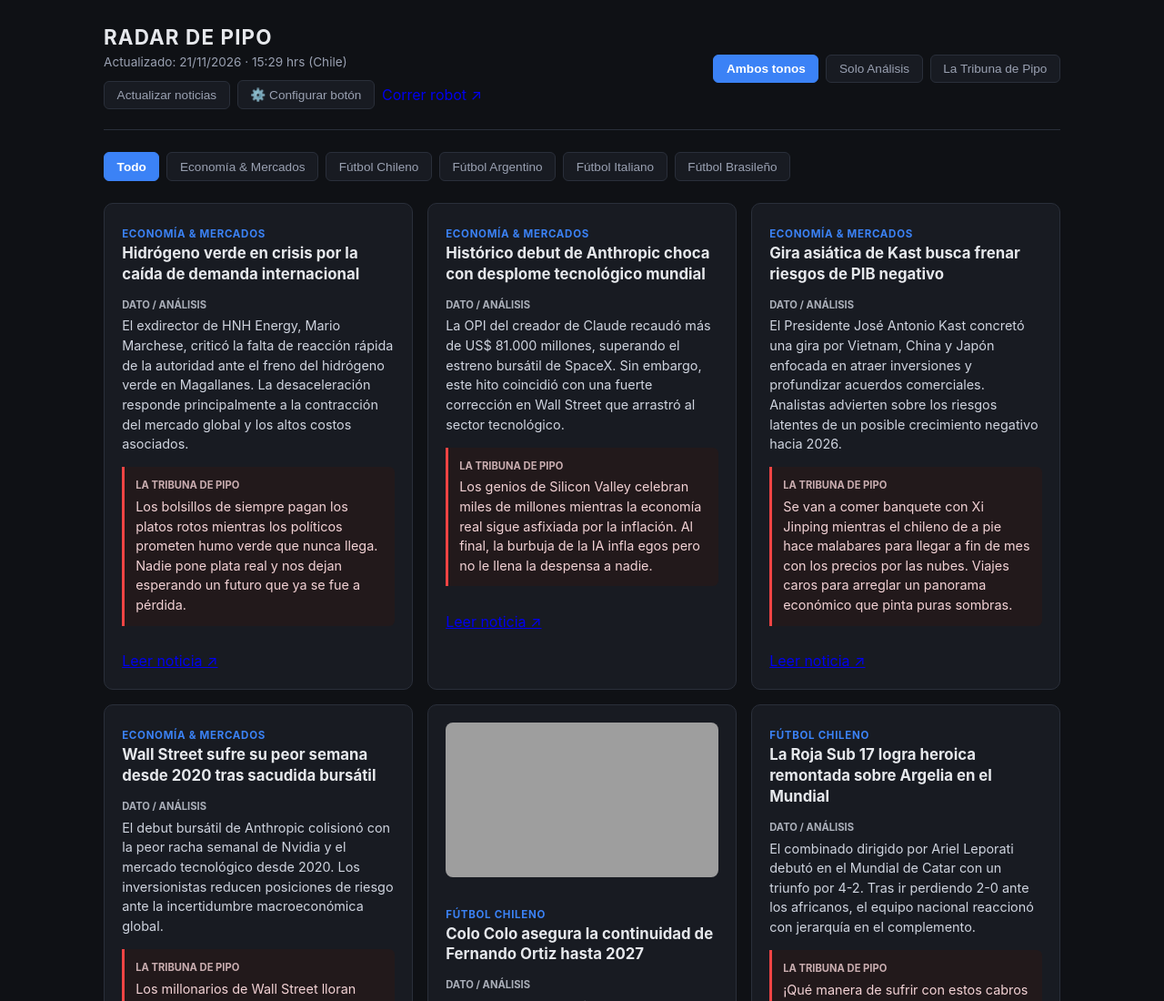
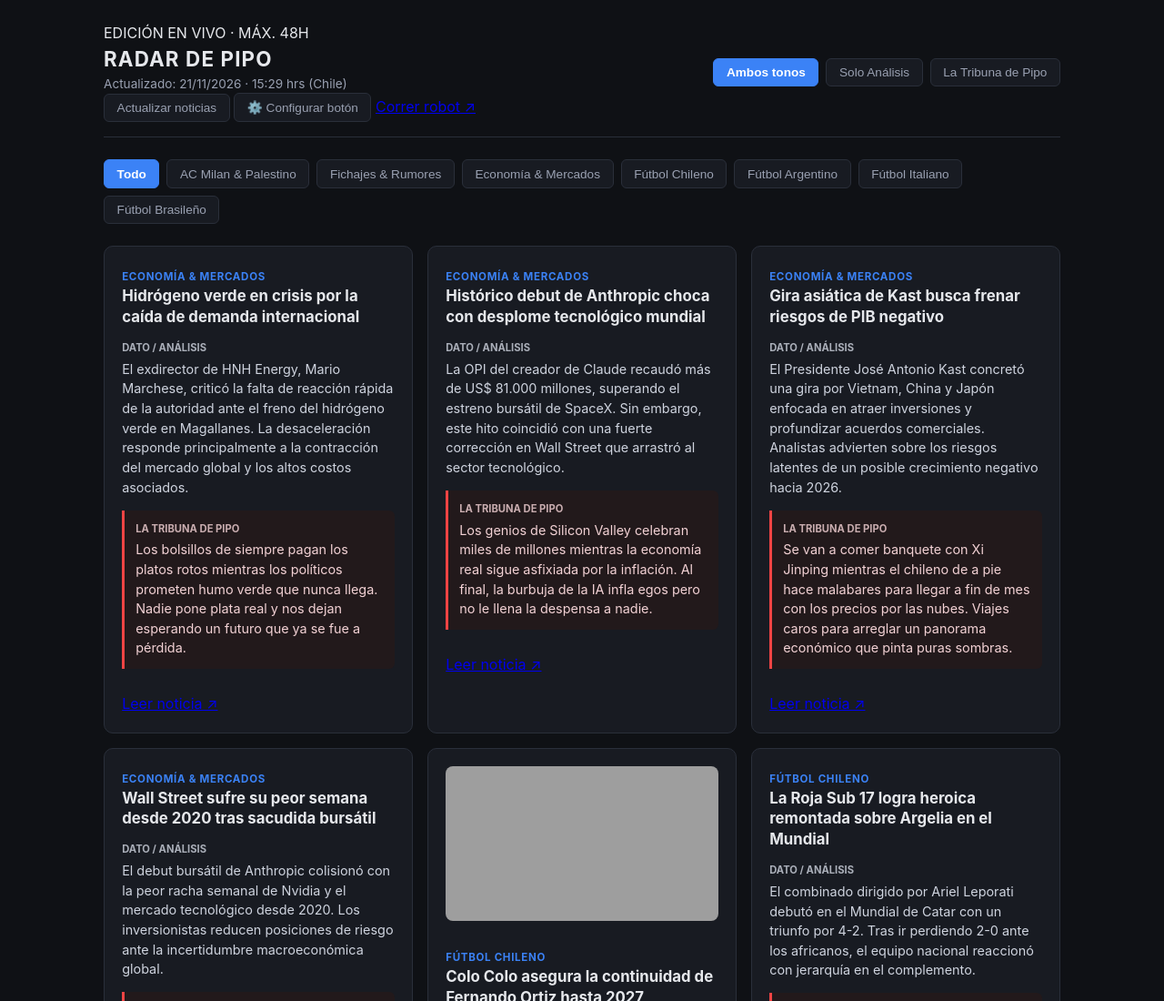
Before and after one commit to cokereyaicardi/Pipo, a plain HTML site: page index.html in a window 1280 px wide. Shown: the top 1100 px of the page at 91% size. Drawn offline with Linux system fonts and the light colour scheme; grey boxes are pictures that could not be loaded.

Commit message:
Update index.html

```diff
--- a/index.html
+++ b/index.html
@@ -8,27 +8,28 @@
 </head>
 <body>
   <header class="topbar">
-    <div>
+    <div class="brand-block">
+      <div class="brand-eyebrow">EDICIÓN EN VIVO · MÁX. 48H</div>
       <h1>RADAR DE PIPO</h1>
       <p id="last-updated" class="subtitle">Pipo está revisando la pizarra...</p>
-      <div class="action-bar" style="display: flex; gap: 8px; flex-wrap: wrap; align-items: center; margin-top: 10px;">
-        <button id="refresh-btn" type="button" class="mode-btn">Actualizar noticias</button>
-        <button id="token-btn" type="button" class="mode-btn" title="Opcional: configura un token de GitHub para disparar el robot desde aquí">
+      <div class="action-bar">
+        <button id="refresh-btn" type="button" class="btn-primary">Actualizar noticias</button>
+        <button id="token-btn" type="button" class="btn-secondary" title="Configura tu token de GitHub para disparar el robot desde aquí">
           ⚙️ Configurar botón
         </button>
         <a
           href="https://github.com/cokereyaicardi/Pipo/actions/workflows/actualizar.yml"
           target="_blank"
           rel="noopener noreferrer"
-          class="mode-btn"
-          style="text-decoration: none; display: inline-flex; align-items: center;"
+          class="btn-secondary btn-link"
         >
           Correr robot ↗
         </a>
       </div>
-      <p id="status-msg" class="subtitle" style="margin-top: 6px; font-size: 0.85rem;"></p>
+      <p id="status-msg" class="status-msg"></p>
     </div>
-    <div class="mode-switch">
+
+    <div class="mode-switch" aria-label="Modo de lectura">
       <button class="mode-btn active" data-mode="all">Ambos tonos</button>
       <button class="mode-btn" data-mode="formal">Solo Análisis</button>
       <button class="mode-btn" data-mode="tribuna">La Tribuna de Pipo</button>
@@ -37,6 +38,8 @@
 
   <nav class="tabs" id="category-tabs">
     <button class="tab active" data-cat="all">Todo</button>
+    <button class="tab tab-highlight" data-cat="mis_equipos">AC Milan & Palestino</button>
+    <button class="tab" data-cat="fichajes">Fichajes & Rumores</button>
     <button class="tab" data-cat="economia">Economía & Mercados</button>
     <button class="tab" data-cat="chile">Fútbol Chileno</button>
     <button class="tab" data-cat="argentina">Fútbol Argentino</button>
```
